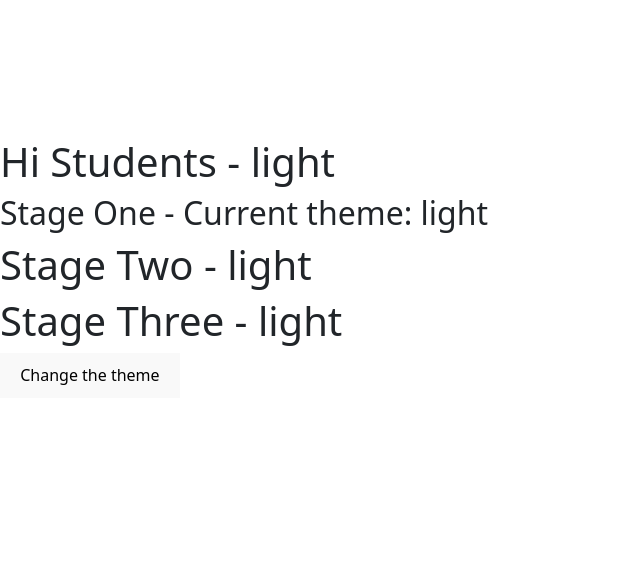
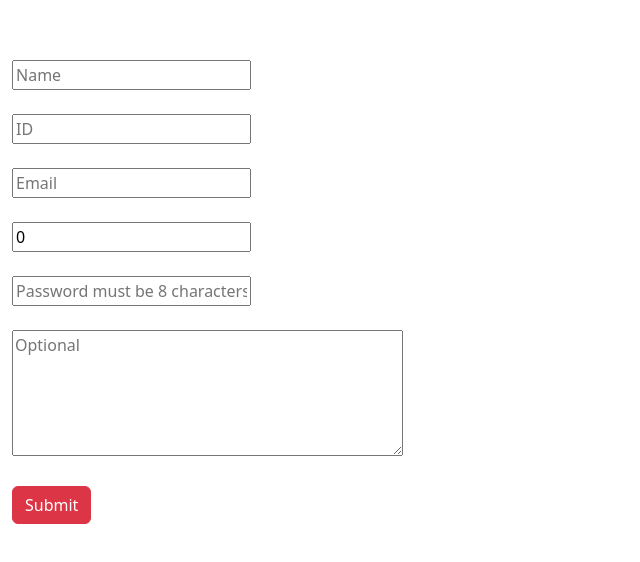
Before and after one commit to Dishon-webdev/React, a React (Vite) app: page / in a window 1280 px wide. Shown: the part 132-694 px from the top of the page, without its empty margins (0-640 px from the left). Built offline with nearby package versions, Linux system fonts and the light colour scheme.

Commit message:
updated on day 52

```diff
--- a/package.json
+++ b/package.json
@@ -10,6 +10,7 @@
     "preview": "vite preview"
   },
   "dependencies": {
+    "axios": "^1.10.0",
     "bootstrap": "^5.3.7",
     "react": "^19.1.0",
     "react-dom": "^19.1.0"
--- a/src/App.css
+++ b/src/App.css
@@ -1,42 +1,4 @@
-#root {
-  max-width: 1280px;
-  margin: 0 auto;
-  padding: 2rem;
-  text-align: center;
+.card {
+  width:100px;
+  height: 100px;
 }
-
-.logo {
-  height: 6em;
-  padding: 1.5em;
-  will-change: filter;
-  transition: filter 300ms;
-}
-.logo:hover {
-  filter: drop-shadow(0 0 2em #646cffaa);
-}
-.logo.react:hover {
-  filter: drop-shadow(0 0 2em #61dafbaa);
-}
-
-@keyframes logo-spin {
-  from {
-    transform: rotate(0deg);
-  }
-  to {
-    transform: rotate(360deg);
-  }
-}
-
-@media (prefers-reduced-motion: no-preference) {
-  a:nth-of-type(2) .logo {
-    animation: logo-spin infinite 20s linear;
-  }
-}
-
-.card {
-  padding: 2em;
-}
-
-.read-the-docs {
-  color: #888;
-}
--- /dev/null
+++ b/src/Inputform.jsx
@@ -0,0 +1,100 @@
+import { useState } from "react";
+import axios from "axios";
+
+function InputForm() {
+  const [name, setName] = useState("");
+  const [id, setId] = useState("");
+  const [email, setEmail] = useState("");
+  const [m_no, setMobile] = useState(0);
+  const [password,setPassword] = useState();
+  const [description,setDescription] = useState("");
+
+  const handleName = (e) => {
+    setName(e.target.value);
+  };
+
+  const handleId = (e) => {
+    setId(e.target.value);
+  };
+
+  const handleEmail = (e) => {
+    setEmail(e.target.value);
+  };
+
+  const handlePhone = (e) => {
+    setMobile(e.target.value);
+  };
+
+  const handlePassword = (e) => {
+    setPassword(e.target.value);
+  }
+
+  const handledescription = (e) => {
+      setDescription(e.target.value);
+  }
+  const handleSubmit = (e) => {
+    e.preventDefault();
+    const payload = {
+      name,
+      id,
+      email,
+      m_no,
+      password,
+      description
+    };
+
+    if(m_no.length !== 10){
+      alert("Check the mobile number");
+      return;
+    }
+
+     if(password.length !== 8){
+      alert("Password must be 8 characters.");
+      return;
+    }
+
+    axios.post("http://localhost:5000/post2", payload).then((res) => {
+      console.log("submited", res.data);
+    }).catch((error) => {
+      console.log("dishon", error.response.data.dishon);
+      const content= error.response.data.dishon;
+      if(content.includes('Duplicate')) {
+        alert("Duplicate found");
+      }
+    });
+  };
+
+  return (
+    <>
+      {/* <div className="container col-6">
+        <div className="card" style={{width:"130px",height:"130px"}}>
+        <form onSubmit={handleSubmit}>
+          <label htmlFor="">Name</label>
+          <input type="text" name="name" value={name} onChange={handleName} />
+          <br></br>
+          <br />
+          <label htmlFor="">Id</label>
+          <input type="text" name="email" value={id} onChange={handleId} />
+          <br />
+          <button className="btn btn-info mt-2">Submit</button>
+        </form>
+        </div>
+      </div> */}
+      <br></br> <br></br>
+      <div className="container">
+        <form onSubmit={handleSubmit}>
+          <input type="text" placeholder="Name" value={name} onChange={handleName} required/> <br></br> <br></br>
+          <input type="text" placeholder="ID" value={id} onChange={handleId}/> <br></br> <br></br>
+          <input type="text" placeholder="Email"  value={email} onChange={handleEmail}/> <br></br> <br></br>
+          <input type="text" placeholder="Mobile number" value={m_no} onChange={handlePhone}/> <br></br>
+          <br></br>
+          <input type="password" placeholder="Password must be 8 characters." value={password} onChange={handlePassword} required /> <br></br><br></br>
+          <textarea cols={40} rows={5} placeholder="Optional" value={description} onChange={handledescription}></textarea> <br></br> <br></br>
+          <button className="btn btn-danger">Submit</button>
+        </form>
+      </div>
+    </>
+  );
+}
+
+export default InputForm;
--- a/src/StageOne.jsx
+++ b/src/StageOne.jsx
@@ -1,4 +1,4 @@
-import React, { useContext } from "react";
+import  { useContext } from "react";
 import StageTwo from "./StageTwo";
 import ThemeContext from "./Context";
 
--- a/src/main.jsx
+++ b/src/main.jsx
@@ -11,11 +11,12 @@ import List from './list.jsx';
 import Useeffect from './Useeffect.jsx';
 import Fetch from './fetch.jsx';
 import Stopwatch from './Usedref.jsx';
+import Inputform from './Inputform.jsx';
 
 
 createRoot(document.getElementById('root')).render(
   <StrictMode>
-    <App />
+    {/* <App /> */}
     {/* <Dishon /> */}
     {/* <Properties name="Developers" content="How are you" /> */}
     {/* <Count/> */}
@@ -24,5 +25,6 @@ createRoot(document.getElementById('root')).render(
     {/* <Useeffect/> */}
     {/* <Fetch/> */}
     {/* <Stopwatch/> */}
+    <Inputform/>
   </StrictMode>,
 )
```
Also changed, not shown: 1 other file (tests, documents, lock files or other folders).
